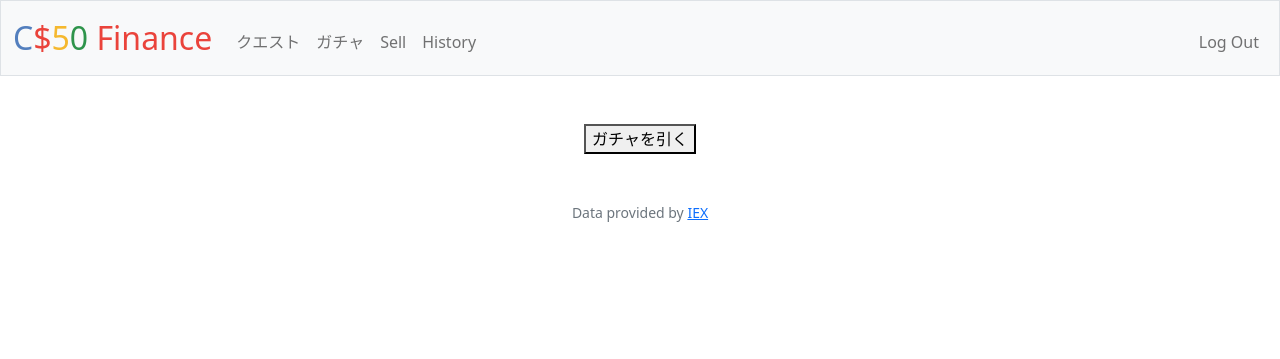
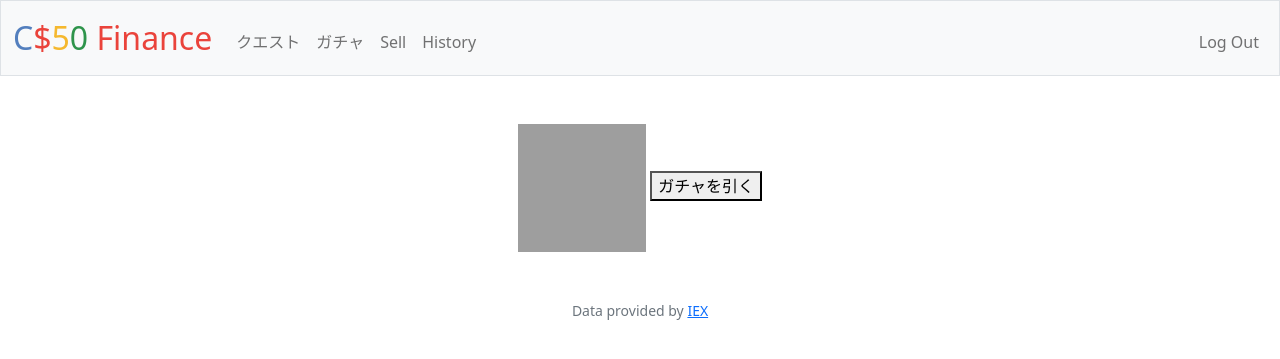
Before and after one commit to 20fi111/sanpo_quest, a Flask app: page /gacha in a window 1280 px wide. Shown: the top 359 px of the page. Run offline with Flask 2, Linux system fonts and the light colour scheme; a user stored in the database is signed in; grey boxes are pictures that could not be loaded.

Commit message:
Tue, Mar 7, 2023, 2:27 AM +09:00

```diff
--- a/src/templates/gacha.html
+++ b/src/templates/gacha.html
@@ -14,7 +14,7 @@
     }
 </style>
 
-
+    <img src="/static/img/gacha.png" width="128" height="128">
     <button onclick="location.href='/run_gacha'">ガチャを引く</button>
 
 {% endblock %}
```
